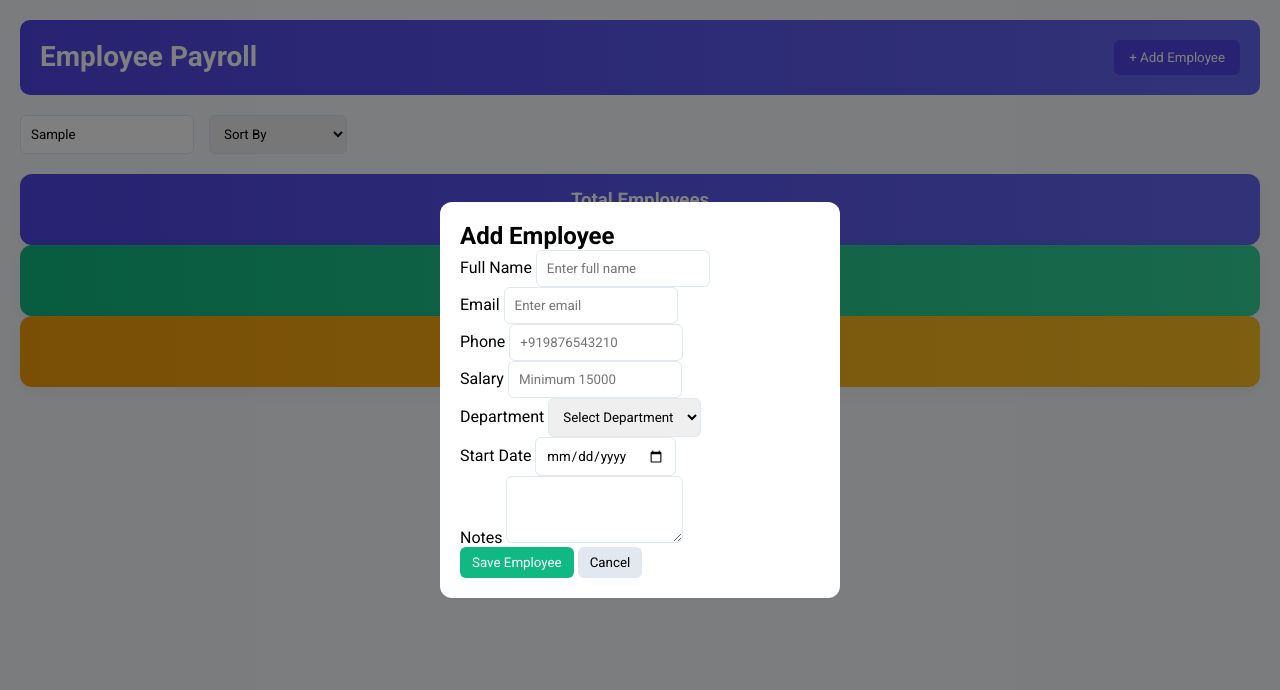
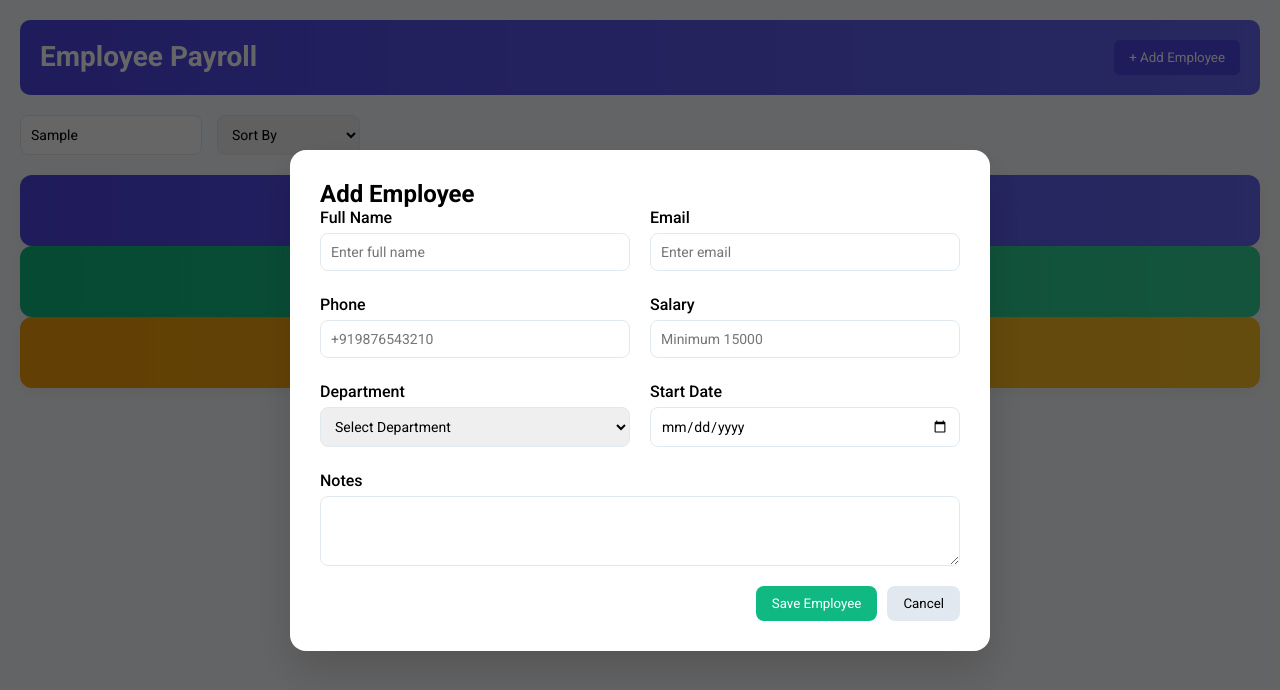
Before and after one commit to GE-VERNOVA-PROJECTS/EmployeePayroll-Json, a website: page index.html in a window 1280 px wide. Both pictures are taken after typing "Sample" into the empty fields and a click on the button "+ Add Employee". Drawn offline with Linux system fonts and the light colour scheme; no server answers.

Commit message:
[saptadipa77]: Modified styles.css

```diff
--- a/styles.css
+++ b/styles.css
@@ -68,17 +68,85 @@ input:focus {
 .modal {
   position: fixed;
   inset: 0;
-  background: rgba(0,0,0,0.5);
+  background: rgba(0,0,0,0.6);
   display: flex;
   justify-content: center;
   align-items: center;
+  z-index: 1000;
 }
 
 .modal-content {
   background: white;
-  padding: 20px;
-  border-radius: 12px;
-  width: 400px;
+  padding: 30px;
+  border-radius: 16px;
+  width: 700px;
+  max-width: 95%;
+  box-shadow: 0 20px 40px rgba(0,0,0,0.15);
+}
+
+.form-grid {
+  display: grid;
+  grid-template-columns: 1fr 1fr;
+  gap: 20px;
+}
+
+.form-group {
+  display: flex;
+  flex-direction: column;
+}
+
+.full-width {
+  grid-column: 1 / -1;
+}
+
+.form-group label {
+  font-weight: 500;
+  margin-bottom: 6px;
+}
+
+input, select, textarea {
+  padding: 10px;
+  border-radius: 8px;
+  border: 1px solid #e2e8f0;
+  font-size: 14px;
+}
+
+input:focus, select:focus, textarea:focus {
+  border-color: #4f46e5;
+  outline: none;
+}
+
+.error {
+  font-size: 12px;
+  color: #ef4444;
+  margin-top: 4px;
+}
+
+.form-actions {
+  display: flex;
+  gap: 10px;
+  justify-content: flex-end;
+}
+
+.btn-success {
+  background: #10b981;
+  color: white;
+  border: none;
+  padding: 10px 16px;
+  border-radius: 8px;
+  cursor: pointer;
+}
+
+.btn-secondary {
+  background: #e2e8f0;
+  border: none;
+  padding: 10px 16px;
+  border-radius: 8px;
+  cursor: pointer;
+}
+
+.hidden {
+  display: none;
 }
 
 .hidden { display: none; }
```
